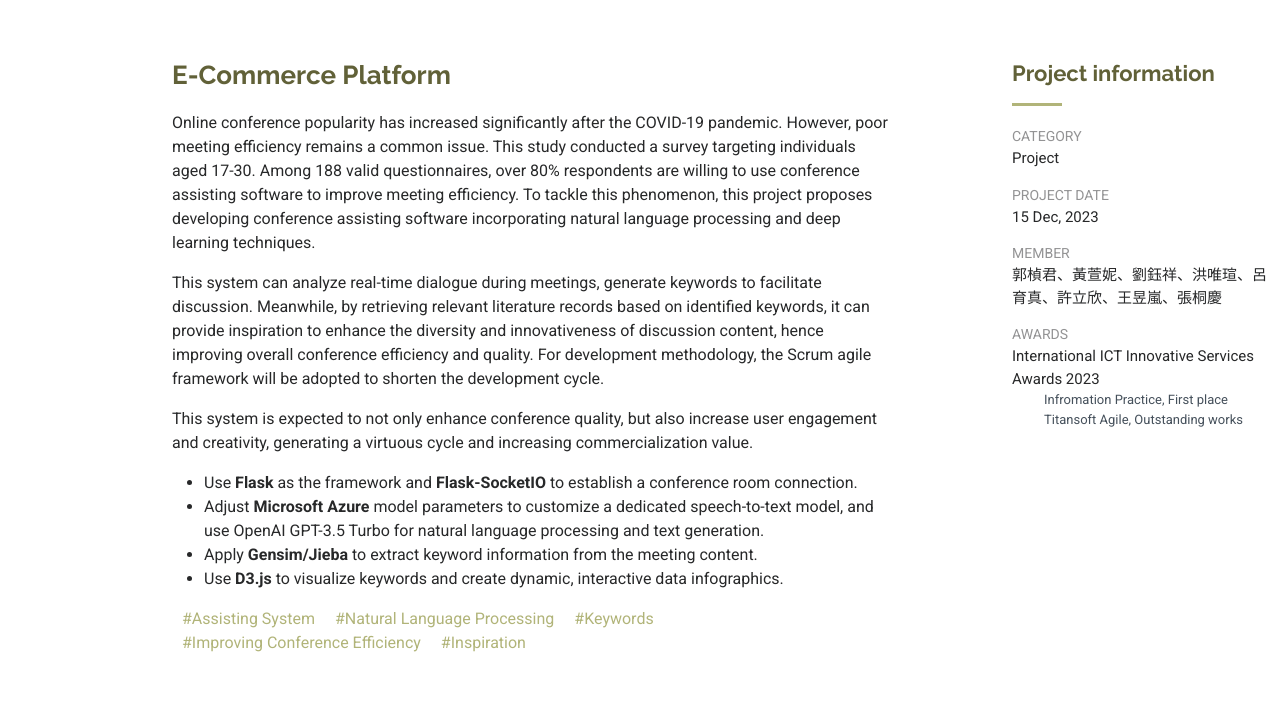
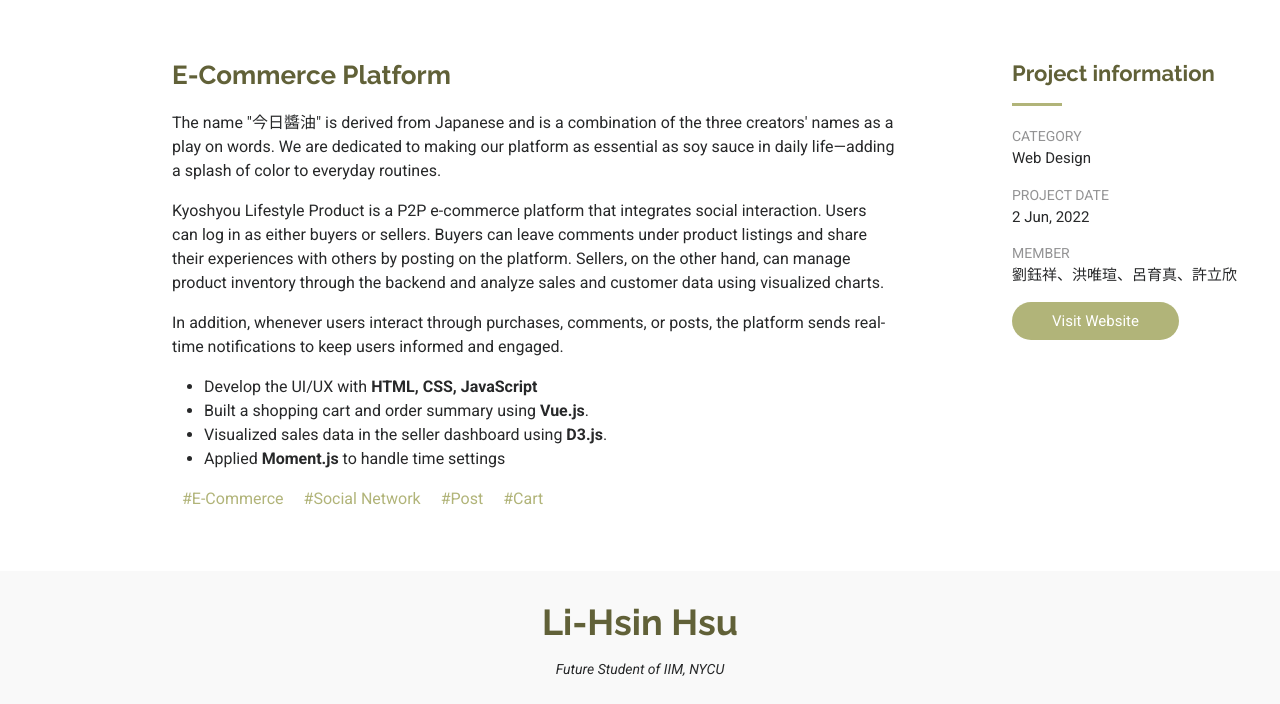
Before and after one commit to vexin25/Resume, a plain HTML site: page details_kyoshyou_db.html in a window 1280 px wide. Shown: the part 793-1497 px from the top of the page. Drawn offline with Linux system fonts and the light colour scheme.

Commit message:
Kyoshyou

```diff
--- a/details_kyoshyou.html
+++ b/details_kyoshyou_db.html
@@ -4,7 +4,7 @@
 <head>
   <meta charset="utf-8">
   <meta content="width=device-width, initial-scale=1.0" name="viewport">
-  <title>Kyoshyou_DB</title>
+  <title>Kyoshyou Lifestyle Products</title>
   <meta content="" name="description">
   <meta content="" name="keywords">
 
@@ -63,10 +63,10 @@
         <nav class="breadcrumbs">
           <ol>
             <li><a href="index.html">Home</a></li>
-            <li class="current">Kyoshyou</li>
+            <li class="current">Kyoshyou Lifestyle Products</li>
           </ol>
         </nav>
-        <h1>Kyoshyou</h1>
+        <h1>Kyoshyou Lifestyle Products</h1>
       </div>
     </div><!-- End Page Title -->
 
@@ -96,7 +96,7 @@
             }
           </script>
           <div class="swiper-wrapper align-items-center">
-                        <div class="swiper-slide">
+            <div class="swiper-slide">
               <img src="assets/img/portfolio/Kyoshyou_UI_1.png" alt="">
             </div>
             <div class="swiper-slide">
@@ -106,16 +106,19 @@
               <img src="assets/img/portfolio/Kyoshyou_UI_3.png" alt="">
             </div>
             <div class="swiper-slide">
-                <img src="assets/img/portfolio/Kyoshyou_UI_4.png" alt="">
+              <img src="assets/img/portfolio/Kyoshyou_UI_4.png" alt="">
             </div>
             <div class="swiper-slide">
-                <img src="assets/img/portfolio/Kyoshyou_UI_5.png" alt="">
+              <img src="assets/img/portfolio/Kyoshyou_UI_8.png" alt="">
             </div>
             <div class="swiper-slide">
-                <img src="assets/img/portfolio/Kyoshyou_UI_6.png" alt="">
+              <img src="assets/img/portfolio/Kyoshyou_UI_5.png" alt="">
             </div>
             <div class="swiper-slide">
-                <img src="assets/img/portfolio/Kyoshyou_UI_7.png" alt="">
+              <img src="assets/img/portfolio/Kyoshyou_UI_6.png" alt="">
+            </div>
+            <div class="swiper-slide">
+              <img src="assets/img/portfolio/Kyoshyou_UI_7.png" alt="">
             </div>
           </div>
 
@@ -130,31 +133,30 @@
             <div class="portfolio-description">
               <h2>E-Commerce Platform</h2>
               <p>
-                Online conference popularity has increased significantly after the COVID-19 pandemic. However, poor meeting efficiency remains a common issue. This study conducted a survey targeting individuals aged 17-30. Among 188 valid questionnaires, over 80% respondents are willing to use conference assisting software to improve meeting efficiency. To tackle this phenomenon, this project proposes developing conference assisting software incorporating natural language processing and deep learning techniques.
+                The name "今日醬油" is derived from Japanese and is a combination of the three creators' names as a play on words. We are dedicated to making our platform as essential as soy sauce in daily life—adding a splash of color to everyday routines.
               </p>
               <p>
-                This system can analyze real-time dialogue during meetings, generate keywords to facilitate discussion. Meanwhile, by retrieving relevant literature records based on identified keywords, it can provide inspiration to enhance the diversity and innovativeness of discussion content, hence improving overall conference efficiency and quality. For development methodology, the Scrum agile framework will be adopted to shorten the development cycle.
+                Kyoshyou Lifestyle Product is a P2P e-commerce platform that integrates social interaction. Users can log in as either buyers or sellers. Buyers can leave comments under product listings and share their experiences with others by posting on the platform. Sellers, on the other hand, can manage product inventory through the backend and analyze sales and customer data using visualized charts.
               </p>
               <p>
-                This system is expected to not only enhance conference quality, but also increase user engagement and creativity, generating a virtuous cycle and increasing commercialization value.
+                In addition, whenever users interact through purchases, comments, or posts, the platform sends real-time notifications to keep users informed and engaged.
               </p>
             </div>
 
             <div>
               <ul>
-                <li>Use <strong>Flask</strong> as the framework and <strong>Flask-SocketIO</strong> to establish a conference room connection.</li>
-                <li>Adjust <strong>Microsoft Azure</strong> model parameters to customize a dedicated speech-to-text model, and use OpenAI GPT-3.5 Turbo for natural language processing and text generation.</li>
-                <li>Apply <strong>Gensim/Jieba</strong> to extract keyword information from the meeting content.</li>
-                <li>Use <strong>D3.js</strong> to visualize keywords and create dynamic, interactive data infographics.</li>
+                <li>Develop the UI/UX with <strong>HTML, CSS, JavaScript</strong></li>
+                <li>Built a shopping cart and order summary using <strong>Vue.js</strong>.</li>
+                <li>Visualized sales data in the seller dashboard using <strong>D3.js</strong>.</li>
+                <li>Applied <strong>Moment.js</strong> to handle time settings</li>
               </ul>
             </div>
 
             <div class="portfolio-keywords">
-              <div><a href="">#Assisting System</a></div>
-              <div><a href="">#Natural Language Processing</a></div>
-              <div><a href="">#Keywords</a></div>
-              <div><a href="">#Improving Conference Efficiency</a></div>
-              <div><a href="">#Inspiration</a></div>
+              <div><a href="">#E-Commerce</a></div>
+              <div><a href="">#Social Network</a></div>
+              <div><a href="">#Post</a></div>
+              <div><a href="">#Cart</a></div>
             </div>
 
           </div>
@@ -163,17 +165,10 @@
             <div class="portfolio-info">
               <h3>Project information</h3>
               <ul>
-                <li><strong>Category</strong>Project</li>
-                <li><strong>Project date</strong> 15 Dec, 2023</li>
-                <li><strong>Member</strong>郭楨君、黃萱妮、劉鈺祥、洪唯瑄、呂育真、許立欣、王昱嵐、張桐慶</li>
-                <li><strong>Awards</strong>International ICT Innovative Services Awards 2023
-                  <ol>
-                    <li>Infromation Practice, First place</li>
-                    <li>Titansoft Agile, Outstanding works</li>
-                  </ol>
-                </li>
-                <!-- <li><strong>Project URL</strong> <a href="#">www.example.com</a></li> -->
-                <!-- <li><a href="#" class="btn-visit align-self-start">Visit Website</a></li> -->
+                <li><strong>Category</strong>Web Design</li>
+                <li><strong>Project date</strong> 2 Jun, 2022</li>
+                <li><strong>Member</strong>劉鈺祥、洪唯瑄、呂育真、許立欣</li>
+                <li><a href="https://drive.google.com/file/d/15QsBuLm3cKAy-E_wOcgXmt7RkqSV6u7w/view?usp=drive_link" class="btn-visit align-self-start">Visit Website</a></li>
               </ul>
             </div>
           </div>
```
Also changed, not shown: index.html (+2 -2 lines), assets/img/portfolio/Kyoshyou_UI_8.png (added).
